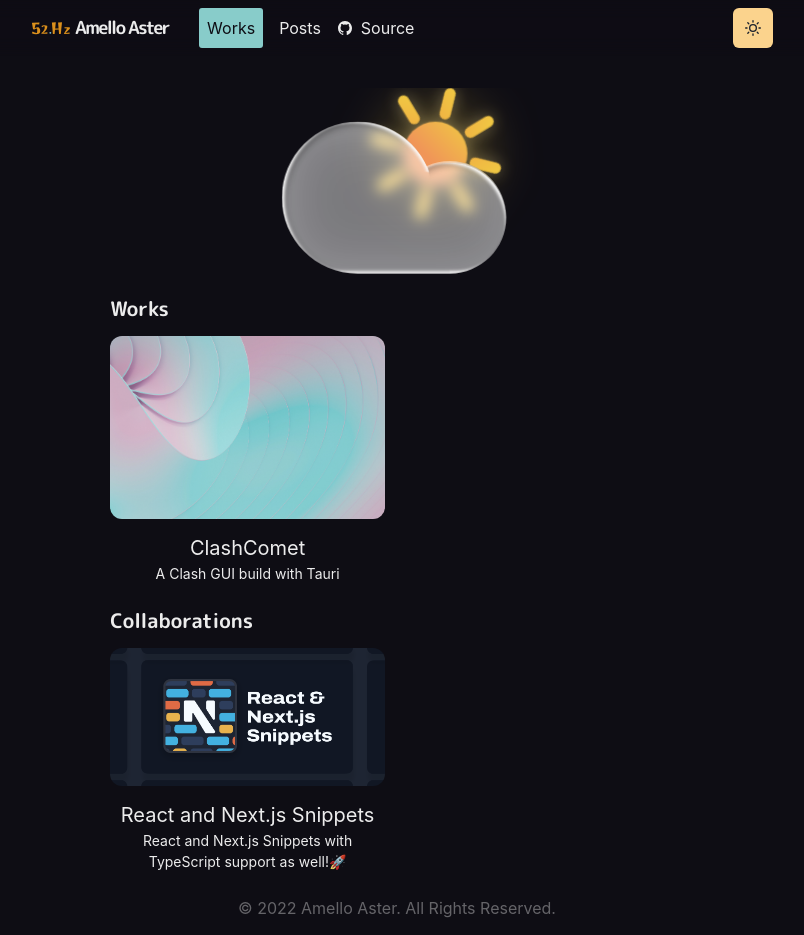
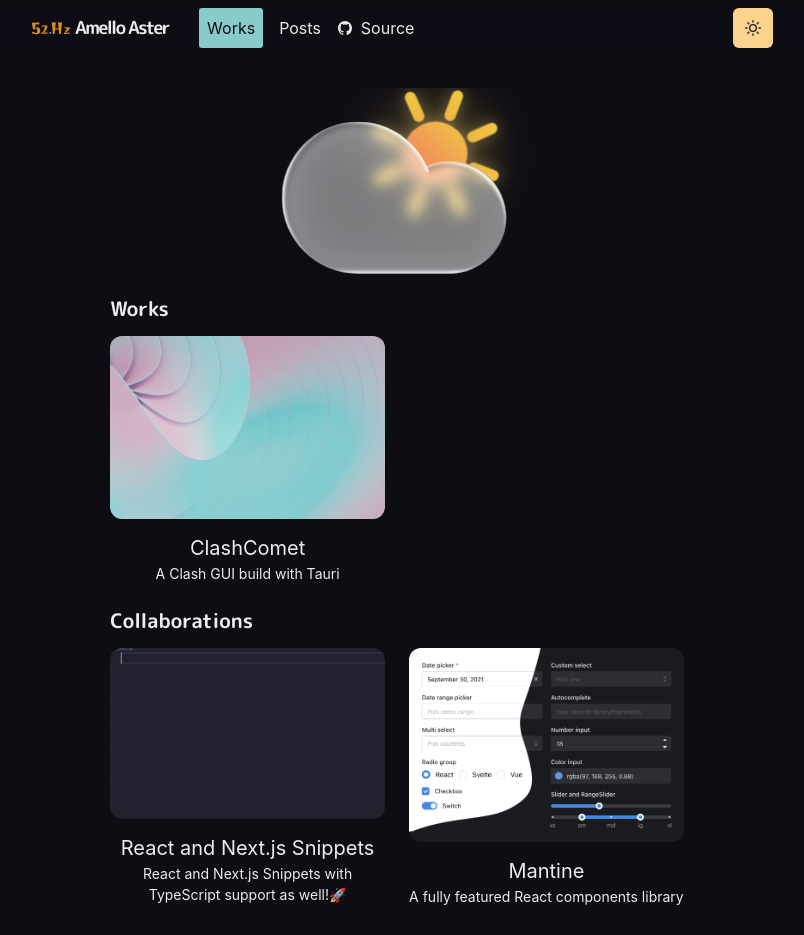
Before and after one commit to AmelloAster/damagedcode, a Next.js app: page /works in a window 1280 px wide. Shown: the top 935 px of the page, without its empty margins (243-1047 px from the left). Built offline with nearby package versions, Linux system fonts and the light colour scheme.

Commit message:
✨ feat: add mantine work

```diff
--- a/pages/index.tsx
+++ b/pages/index.tsx
@@ -26,6 +26,7 @@
   IoLogoStackoverflow
 } from 'react-icons/io5';
 
+import mantineThumbnail from '../public/images/works/mantine_01.png';
 import next_snp_01 from '@public/images/works/next_snp_01.gif';
 
 const iconList = [
@@ -146,6 +147,11 @@
               thumbnail={next_snp_01}
               href="http://react-next-snippets.co/"
             />
+            <GridItem
+              title="Mantine"
+              thumbnail={mantineThumbnail}
+              href="https://mantine.dev/"
+            />
           </SimpleGrid>
           <Box textAlign="center" my={4}>
             <NextLink href="/posts">
--- a/pages/works.tsx
+++ b/pages/works.tsx
@@ -1,11 +1,12 @@
 import type { NextPage } from 'next';
 
-import { Container, Box, Heading, SimpleGrid, Divider } from '@chakra-ui/react';
+import { Container, Heading, SimpleGrid } from '@chakra-ui/react';
 import Section from '@components/Section';
 import { WorkGridItem } from '@components/GridItem';
 
 import clashThumbnail from '../public/images/works/clash.webp';
-import nextSnpThumbnail from '../public/images/works/next_snp.png';
+import nextSnpThumbnail from '../public/images/works/next_snp_01.gif';
+import mantineThumbnail from '../public/images/works/mantine_01.png';
 
 const Works: NextPage = () => {
   return (
@@ -27,7 +28,7 @@
       <Heading as="h3" fontSize={20} mb={4}>
         Collaborations
       </Heading>
-      <SimpleGrid columns={[1, 1, 2]} gap={6}>
+      <SimpleGrid columns={[1, 2, 2]} gap={6}>
         <Section delay={0.1}>
           <WorkGridItem
             id="ReactAndNextSnippets"
@@ -37,6 +38,15 @@
             React and Next.js Snippets with TypeScript support as well!🚀
           </WorkGridItem>
         </Section>
+        <Section delay={0.1}>
+          <WorkGridItem
+            id="Mantine"
+            title="Mantine"
+            thumbnail={mantineThumbnail}
+          >
+            A fully featured React components library
+          </WorkGridItem>
+        </Section>
       </SimpleGrid>
     </Container>
   );
--- /dev/null
+++ b/pages/works/Mantine.tsx
@@ -0,0 +1,50 @@
+import type { NextPage } from 'next';
+
+import { Container, Badge, Link, List, ListItem } from '@chakra-ui/react';
+import { ExternalLinkIcon } from '@chakra-ui/icons';
+import { Title, WorkImage, Meta } from '@components/Work';
+import P from '@components/Paragraph';
+import Article from '@components/layouts/Article';
+
+const Work: NextPage = () => {
+  return (
+    <Article title="Mantine">
+      <Container>
+        <Title>
+          Mantine <Badge>2022</Badge>
+        </Title>
+        <P>A fully featured React components library</P>
+        <List ml={4} my={4}>
+          <ListItem>
+            <Meta>Website</Meta>
+            <Link className="ml-2" href="https://mantine.dev/">
+              https://mantine.dev/ <ExternalLinkIcon mx="2px" />
+            </Link>
+          </ListItem>
+          <ListItem>
+            <Meta>Website</Meta>
+            <Link className="ml-2" href="https://github.com/mantinedev/mantine">
+              Github <ExternalLinkIcon mx="2px" />
+            </Link>
+          </ListItem>
+          <ListItem>
+            <Meta>Platform</Meta>
+            <span className="ml-2">React, Nextjs </span>
+          </ListItem>
+          <ListItem>
+            <Meta>Stack</Meta>
+            <span className="ml-2">
+              React, Typescript, Storybook, @emotion, Gastby, Remix, Vite,
+              Nextjs
+            </span>
+          </ListItem>
+        </List>
+
+        <WorkImage src="/images/works/mantine_01.png" alt="Mantine" />
+        <WorkImage src="/images/works/mantine_02.webp" alt="Mantine" />
+      </Container>
+    </Article>
+  );
+};
+
+export default Work;
```
Also changed, not shown: public/images/works/mantine_01.png (added), public/images/works/mantine_02.webp (added).
